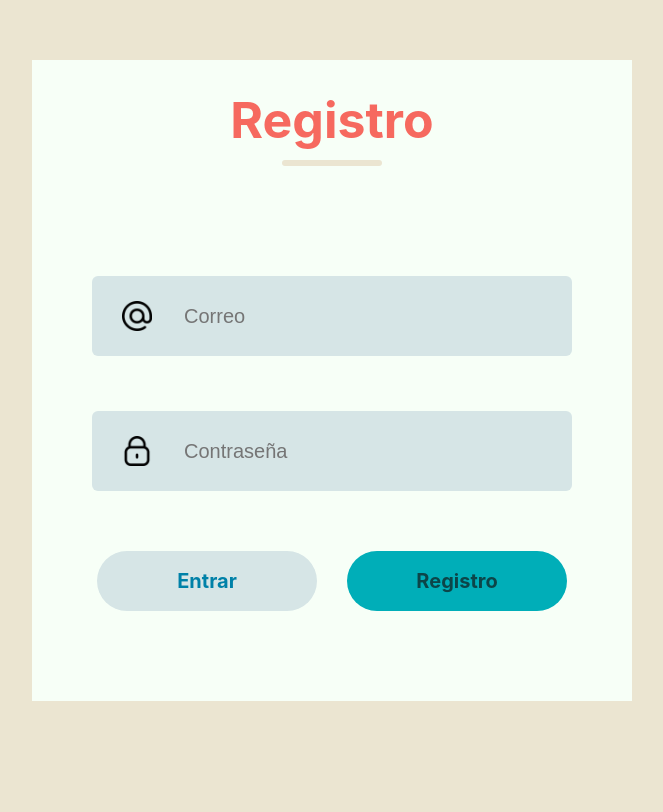
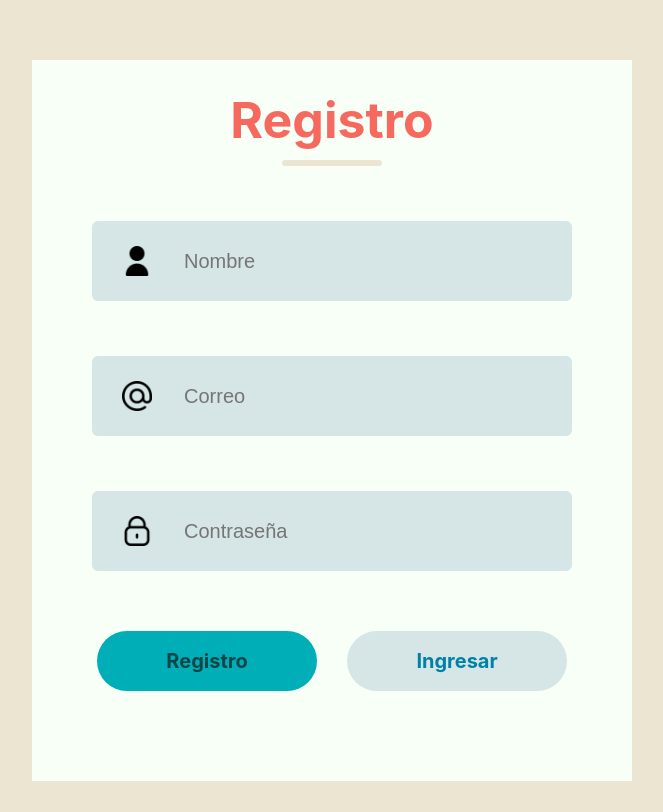
Before and after one commit to FridaToriz/vending_bot, a React (Create React App) app: page / in a window 1280 px wide. Shown: the part 140-952 px from the top of the page, without its empty margins (308-971 px from the left). Built offline with nearby package versions, Linux system fonts and the light colour scheme.

Commit message:
arreglé los botones pero me queda duda del useState

```diff
--- a/src/Components/Assets/LSForm/LSForm.jsx
+++ b/src/Components/Assets/LSForm/LSForm.jsx
@@ -16,7 +16,7 @@ const LSForm = () => {
             <div className="underline"></div>
             </div>
             <div className="inputs">
-            {action==="Registro"?<div></div>: <div className="input">
+            {action==="Ingresar"?<div></div>: <div className="input">
                 <img src= {user_icon} alt="ícono de usuarie" />
                 <input type="text" placeholder="Nombre" />
             </div> }
@@ -37,8 +37,8 @@ const LSForm = () => {
             {action==="Registro"?<div></div>:<div className="forgot-password">¿Olvidaste tu contraseña? <span>Click aquí</span> </div> }
 
             <div className="submit-container">
-                <div className= {action==="Registro"?"submit gray":"submit"} onClick={()=>{setAction("Entrar")}} > Entrar</div>
-                <div className= {action==="Entrar"?"submit gray":"submit"} onClick={()=>{setAction("Registro")}} >Registro</div>
+                <div className= {action==="Ingresar"?"submit gray":"submit"} onClick={()=>{setAction("Registro")}} > Registro</div>
+                <div className= {action==="Registro"?"submit gray":"submit"} onClick={()=>{setAction("Ingresar")}} >Ingresar</div>
             </div>
         </div>
     )
```
